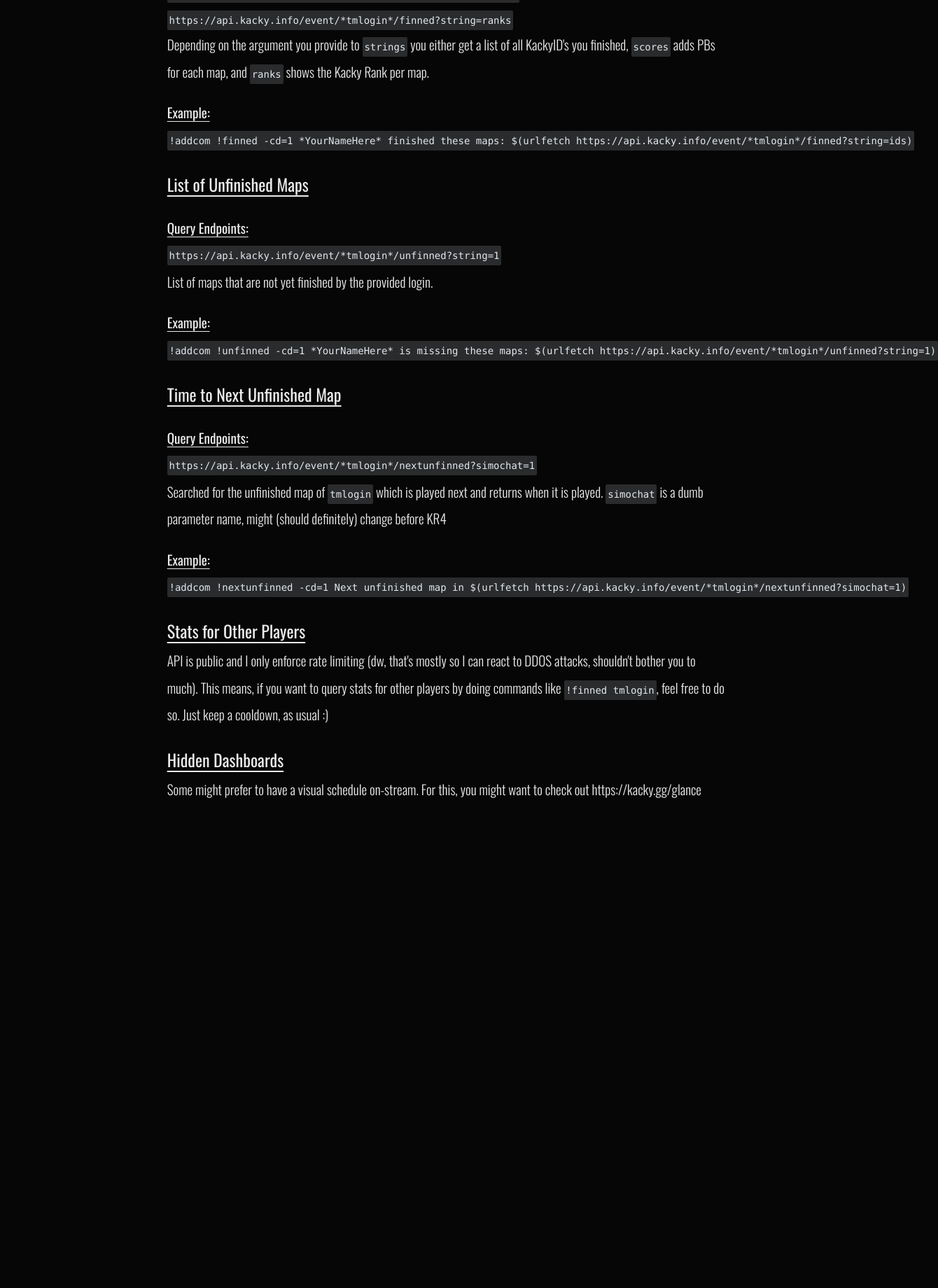
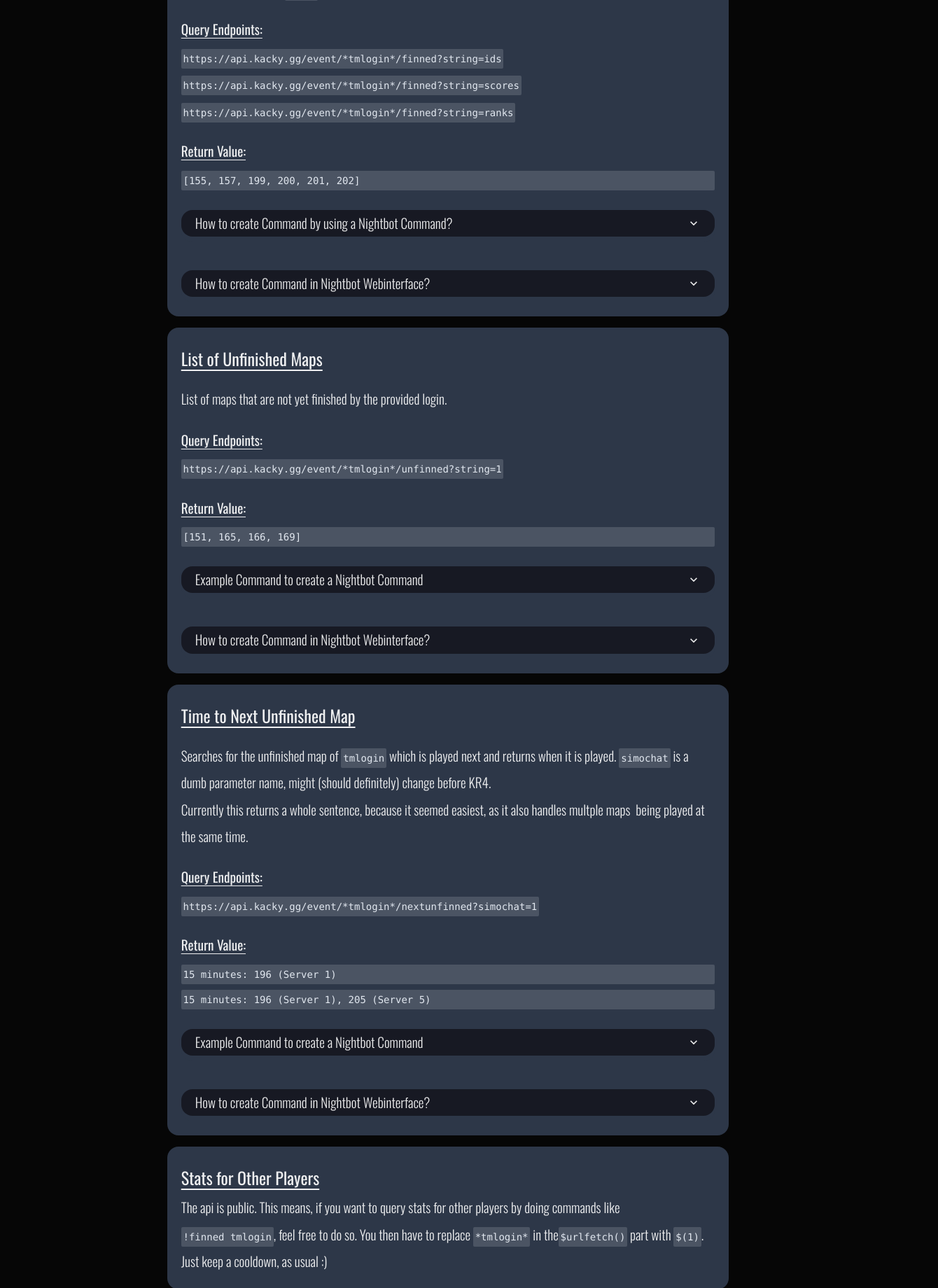
Before and after one commit to kacky-code/kacky-eventpage-frontend, a React (Create React App) app: page /streamerstuff in a window 1280 px wide. Shown: the part 840-2680 px from the top of the page at 70% size, 1340 px wide, since content can reach past the window. Before the commit the page ends 2115 px from the top, so only its background shows below. Built offline with nearby package versions, Linux system fonts and the light colour scheme; no server answers.

Commit message:
documentation for streamer features

```diff
--- /dev/null
+++ b/src/views/StreamerInfo/ExpandBox.js
@@ -0,0 +1,51 @@
+import React, { useState } from 'react';
+import { Flex, Icon, Text, VStack } from '@chakra-ui/react';
+
+import {
+  // MdExpandLess,
+  MdExpandMore,
+} from 'react-icons/md';
+
+// eslint-disable-next-line no-unused-vars,react/prop-types
+const ExpandBox = ({content, title}) => {
+  const [collapsed, setCollapsed] = useState(true);
+
+  return (
+    <VStack
+      w="full"
+      borderRadius={16}
+      border={1}
+      bg="gray.700"
+      mt={5}
+    >
+      <Flex
+        direction="row"
+        justifyContent="space-between"
+        w="full"
+        bg="gray.900"
+        border={1}
+        borderRadius={16}
+        onClick={() => setCollapsed(!collapsed)}
+      >
+        <Text ml={5}>
+          {title}
+        </Text>
+        <Icon
+          boxSize="20px"
+          alignSelf="center"
+          as={MdExpandMore}
+          mr={5}
+        />
+      </Flex>
+      <Flex
+        w="full"
+        bg="gray.900"
+        px={5}
+      >
+        {!collapsed && content}
+      </Flex>
+    </VStack>
+  )
+};
+
+export default ExpandBox;
--- a/src/views/StreamerInfo/StreamerInfo.js
+++ b/src/views/StreamerInfo/StreamerInfo.js
@@ -2,70 +2,262 @@
 import {
   Text,
   Stack,
-  Center, ListItem, List, Code, Link,
+  Center,
+  ListItem,
+  List,
+  Code,
+  Link,
+  Flex,
+  VStack,
+  HStack, Image, Box,
 } from '@chakra-ui/react';
 import React from 'react';
+import PropTypes from 'prop-types';
+import ExpandBox from './ExpandBox';
+
+const WebHowTo = ({ command, message }) => (
+    <VStack
+      w="full"
+      alignItems="start"
+    >
+      <HStack>
+        <Text fontWeight="bold" w={100}>
+          Command:
+        </Text>
+        <Text>
+          {command}
+        </Text>
+      </HStack>
+      <HStack>
+        <Text fontWeight="bold" w={100}>
+          Message:
+        </Text>
+        <Text>
+          {message}
+        </Text>
+      </HStack>
+    </VStack>
+);
+
+WebHowTo.propTypes = {
+  command: PropTypes.string.isRequired,
+  message: PropTypes.string.isRequired,
+};
 
 const StreamerInfo = () => (
     <Stack spacing={16} mt={8} mb={32} px={{ base: 4, md: 8 }}>
       <Center pt={2}>
         <div style={{textAlign: "left", width: "66%", lineHeight: "2", fontSize: "larger", textTransform: "none"}} >
+          <Flex
+            bg="gray.700"
+            border={1}
+            borderRadius={16}
+            px={5}
+            pt={0}
+            pb={5}
+            mt={4}
+            // alignItems="center"
+            direction="column"
+          >
             <Text fontSize="2xl" fontWeight="400" textDecoration="underline" textUnderlineOffset="0.2em">Kacky API for Streamers</Text>
-          <Text fontSize="xl" fontWeight="400" textDecoration="underline" textUnderlineOffset="0.2em" pt={5}>General Setup</Text>
+            <Text fontSize="xl" fontWeight="400" textDecoration="underline" textUnderlineOffset="0.2em">General Setup</Text>
             <p>To get the data, you will have to use the <Code>$(urlfetch)</Code> command which calls the API and returns
               you a string. Usually the values returned from the API are in a format that you can just show them. If you
               need another format, please contact <Code>corkscrew.</Code> on Discord (or tell me how to change the format in the call,
               so I can document it here - i have no clue about twitch to be honest).</p>
             <p>Either you use Nightbot&#39;s graphical interface and add the <Code>$(urlfetch)</Code> part in
-            the &quot;Message&quot; field or you use the <Code>!addcom</Code> command in chat. <strong>PLEASE SET A
-              TIMEOUT!</strong> Dont ddos my poor server from your chat. 1s should be fine, that prevents multiple
+              the &quot;Message&quot; field or you use the <Code>!addcom</Code> command in chat. <strong>Please set a cooldown! </strong>
+              Dont ddos my poor server from your chat. 1s should be fine, that prevents multiple
               queries at once.</p>
             <p>Things like <Code>*YourNameHere*</Code> or <Code>*tmlogin*</Code> should be replaced by
               you! <Code>tmlogin</Code> either is the login of the account in TMNF/KK or your Ubisoft Username for
               TM20/KR. </p>
+          </Flex>
+
+          <Flex
+            bg="gray.700"
+            border={1}
+            borderRadius={16}
+            px={5}
+            pt={0}
+            pb={5}
+            mt={6}
+            // alignItems="center"
+            direction="column"
+          >
             <Text fontSize="2xl" fontWeight="400" textDecoration="underline" textUnderlineOffset="0.2em" pt={5}>List of Finished Maps</Text>
+            <p style={{ marginTop: 15 }}>Depending on the argument you provide to <Code>strings</Code> you either get a list of all KackyID&#39;s
+              you finished, <Code>scores</Code> adds PBs for each map, and <Code>ranks</Code> shows the Kacky Rank per
+              map.</p>
             <Text fontSize="m" fontWeight="400" textDecoration="underline" textUnderlineOffset="0.2em" pt={5}>Query Endpoints:</Text>
             <List>
               <ListItem>
-              <Code>https://api.kacky.info/event/*tmlogin*/finned?string=ids</Code>
+                <Code>https://api.kacky.gg/event/*tmlogin*/finned?string=ids</Code>
               </ListItem>
               <ListItem>
-          <Code>https://api.kacky.info/event/*tmlogin*/finned?string=scores</Code>
+                <Code>https://api.kacky.gg/event/*tmlogin*/finned?string=scores</Code>
               </ListItem>
               <ListItem>
-          <Code>https://api.kacky.info/event/*tmlogin*/finned?string=ranks</Code>
+                <Code>https://api.kacky.gg/event/*tmlogin*/finned?string=ranks</Code>
               </ListItem>
             </List>
-          <p>Depending on the argument you provide to <Code>strings</Code> you either get a list of all KackyID&#39;s
-            you finished, <Code>scores</Code> adds PBs for each map, and <Code>ranks</Code> shows the Kacky Rank per
-            map.</p>
-          <Text fontSize="m" fontWeight="400" textDecoration="underline" textUnderlineOffset="0.2em" pt={5}>Example:</Text>
-          <pre><Code>!addcom !finned -cd=1 *YourNameHere* finished these maps: $(urlfetch https://api.kacky.info/event/*tmlogin*/finned?string=ids)
-</Code></pre>
+            <Text fontSize="m" fontWeight="400" textDecoration="underline" textUnderlineOffset="0.2em" pt={5}>Return Value:</Text>
+            <Code mt={2}>[155, 157, 199, 200, 201, 202]</Code>
+            <VStack
+              spacing={5}
+              mt={2}
+            >
+              <ExpandBox
+                content={
+                  <pre>
+                    <Code>
+                      !addcom !finned -cd=1 *YourNameHere* finished these maps: $(urlfetch https://api.kacky.gg/event/*tmlogin*/finned?string=ids)
+                    </Code>
+                  </pre>
+                }
+                title="How to create Command by using a Nightbot Command?"
+              />
+              <ExpandBox
+                title="How to create Command in Nightbot Webinterface?"
+                content={<WebHowTo command="!finned" message="*YourNameHere* finished these maps: $(urlfetch https://api.kacky.gg/event/*tmlogin*/finned?string=ids)" />}
+              />
+            </VStack>
+          </Flex>
+
+          <Flex
+            bg="gray.700"
+            border={1}
+            borderRadius={16}
+            px={5}
+            pt={0}
+            pb={5}
+            mt={4}
+            // alignItems="center"
+            direction="column"
+          >
             <Text fontSize="2xl" fontWeight="400" textDecoration="underline" textUnderlineOffset="0.2em" pt={5}>List of Unfinished Maps</Text>
+            <p style={{ marginTop: 15 }}>List of maps that are not yet finished by the provided login.</p>
             <Text fontSize="m" fontWeight="400" textDecoration="underline" textUnderlineOffset="0.2em" pt={5}>Query Endpoints:</Text>
-          <pre><Code>https://api.kacky.info/event/*tmlogin*/unfinned?string=1
-</Code></pre>
-          <p>List of maps that are not yet finished by the provided login.</p>
-          <Text fontSize="m" fontWeight="400" textDecoration="underline" textUnderlineOffset="0.2em" pt={5}>Example:</Text>
-          <pre><Code>!addcom !unfinned -cd=1 *YourNameHere* is missing these maps: $(urlfetch https://api.kacky.info/event/*tmlogin*/unfinned?string=1)
-</Code></pre>
+            <List>
+              <ListItem>
+                <Code>https://api.kacky.gg/event/*tmlogin*/unfinned?string=1</Code>
+              </ListItem>
+            </List>
+            <Text fontSize="m" fontWeight="400" textDecoration="underline" textUnderlineOffset="0.2em" pt={5}>Return Value:</Text>
+            <Code mt={2}>[151, 165, 166, 169]</Code>
+            <VStack
+              spacing={5}
+              mt={2}
+            >
+              <ExpandBox
+                content={
+                  <pre>
+                    <Code>
+                      !addcom !unfinned -cd=1 *YourNameHere* is missing these maps: $(urlfetch https://api.kacky.gg/event/*tmlogin*/unfinned?string=1)
+                    </Code>
+                  </pre>
+                }
+                title="Example Command to create a Nightbot Command"
+              />
+              <ExpandBox
+                title="How to create Command in Nightbot Webinterface?"
+                content={<WebHowTo command="!unfinned" message="*YourNameHere* is missing these maps: $(urlfetch https://api.kacky.gg/event/*tmlogin*/unfinned?string=1)" />}
+              />
+            </VStack>
+          </Flex>
+
+          <Flex
+            bg="gray.700"
+            border={1}
+            borderRadius={16}
+            px={5}
+            pt={0}
+            pb={5}
+            mt={4}
+            // alignItems="center"
+            direction="column"
+          >
             <Text fontSize="2xl" fontWeight="400" textDecoration="underline" textUnderlineOffset="0.2em" pt={5}>Time to Next Unfinished Map</Text>
+            <p style={{ marginTop: 15 }}>Searches for the unfinished map of <Code>tmlogin</Code> which is played next and returns when it is
+              played. <Code>simochat</Code> is a dumb parameter name, might (should definitely) change before KR4.<br/>
+              Currently this returns a whole sentence, because it seemed easiest, as it also handles multple maps&nbsp;
+              being played at the same time.
+            </p>
             <Text fontSize="m" fontWeight="400" textDecoration="underline" textUnderlineOffset="0.2em" pt={5}>Query Endpoints:</Text>
-          <pre><Code>https://api.kacky.info/event/*tmlogin*/nextunfinned?simochat=1
-</Code></pre>
-          <p>Searched for the unfinished map of <Code>tmlogin</Code> which is played next and returns when it is
-            played. <Code>simochat</Code> is a dumb parameter name, might (should definitely) change before KR4</p>
-          <Text fontSize="m" fontWeight="400" textDecoration="underline" textUnderlineOffset="0.2em" pt={5}>Example:</Text>
-          <pre><Code>!addcom !nextunfinned -cd=1 Next unfinished map in $(urlfetch https://api.kacky.info/event/*tmlogin*/nextunfinned?simochat=1)
-</Code></pre>
+            <List>
+              <ListItem>
+                <Code>https://api.kacky.gg/event/*tmlogin*/nextunfinned?simochat=1</Code>
+              </ListItem>
+            </List>
+            <Text fontSize="m" fontWeight="400" textDecoration="underline" textUnderlineOffset="0.2em" pt={5}>Return Value:</Text>
+            <Code mt={2}>15 minutes: 196 (Server 1)</Code>
+            <Code mt={2}>15 minutes: 196 (Server 1), 205 (Server 5)</Code>
+            <VStack
+              spacing={5}
+              mt={2}
+            >
+              <ExpandBox
+                content={
+                  <pre>
+                    <Code>
+                      !addcom !nextunfinned -cd=1 $(urlfetch https://api.kacky.gg/event/*tmlogin*/nextunfinned?simochat=1)
+                    </Code>
+                  </pre>
+                }
+                title="Example Command to create a Nightbot Command"
+              />
+              <ExpandBox
+                title="How to create Command in Nightbot Webinterface?"
+                content={<WebHowTo command="!nextunfinned" message="Next unfinished map in $(urlfetch https://api.kacky.gg/event/*tmlogin*/nextunfinned?simochat=1)" />}
+              />
+            </VStack>
+          </Flex>
+
+          <Flex
+            bg="gray.700"
+            border={1}
+            borderRadius={16}
+            px={5}
+            pt={0}
+            pb={5}
+            mt={4}
+            // alignItems="center"
+            direction="column"
+          >
             <Text fontSize="2xl" fontWeight="400" textDecoration="underline" textUnderlineOffset="0.2em" pt={5}>Stats for Other Players</Text>
-          <p>API is public and I only enforce rate limiting (dw, that&#39;s mostly so I can react to DDOS attacks,
-            shouldn&#39;t bother you to much). This means, if you want to query stats for other players by doing
-            commands like <Code>!finned tmlogin</Code>, feel free to do so. Just keep a cooldown, as usual :)</p>
+            <p>The api is public. This means, if you want to query stats for other players by doing
+              commands like <Code>!finned tmlogin</Code>, feel free to do so. You then have to replace <Code>*tmlogin*</Code> in the
+              <Code>$urlfetch()</Code> part with <Code>$(1)</Code>.<br/>
+              Just keep a cooldown, as usual :)
+            </p>
+          </Flex>
+
+          <Flex
+            bg="gray.700"
+            border={1}
+            borderRadius={16}
+            px={5}
+            pt={0}
+            pb={5}
+            mt={4}
+            // alignItems="center"
+            direction="column"
+          >
             <Text fontSize="2xl" fontWeight="400" textDecoration="underline" textUnderlineOffset="0.2em" pt={5}>Hidden Dashboards</Text>
+              <HStack>
+                <Box w="50%">
                   <p>Some might prefer to have a visual schedule on-stream. For this, you might want to check out <Link
-            href="https://kacky.gg/glance">https://kacky.gg/glance</Link></p>
+                    href="https://kacky.gg/glance">https://kacky.gg/glance</Link><br/>
+                    Currently only a vertical layout exists. If you have another idea, DM corkscrew.<br/>
+                    For full functionality I recommend being logged in and setting your TM/Ubisoft login in the Profile.&nbsp;
+                    If you did that, green map numbers mark that a map is finished, the bar below shows how long the map is playing already.
+                  </p>
+                </Box>
+                <Center w="50%">
+                  <Image w={314} src="https://static.kacky.gg/misc/glance_example.jpg"/>
+                </Center>
+            </HStack>
+          </Flex>
         </div>
       </Center>
     </Stack>
```
Lines whose indentation alone changed are shown as unchanged.
